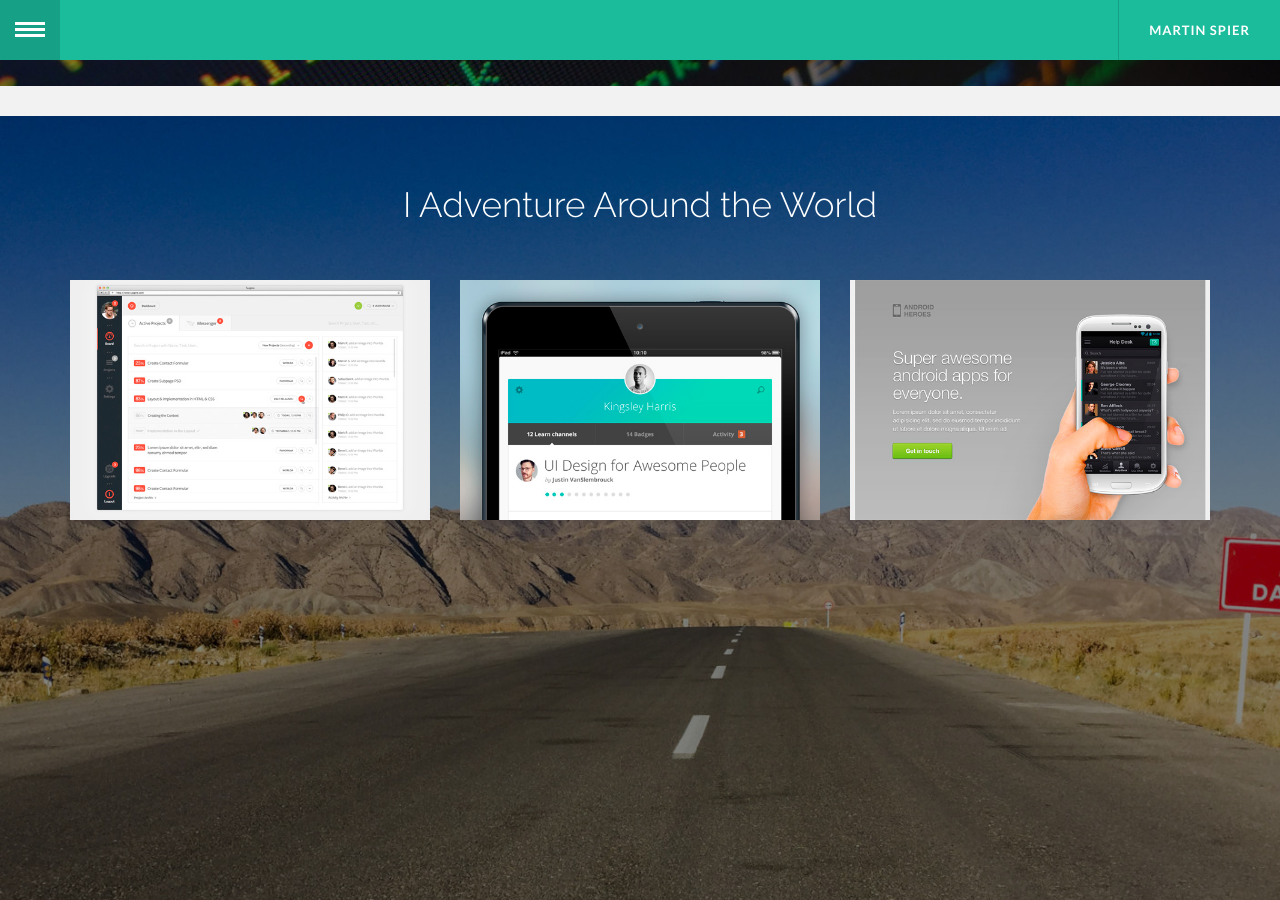
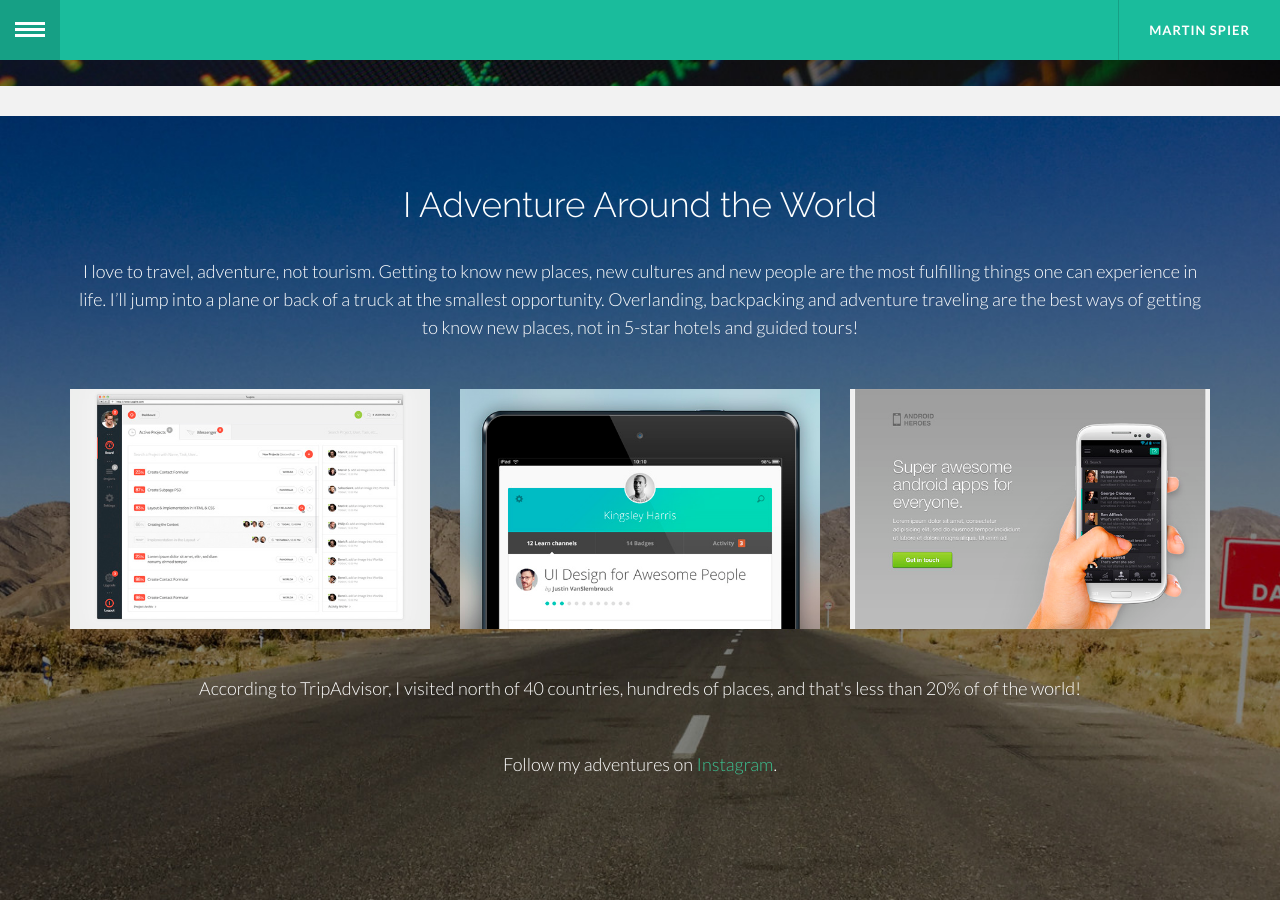
Before and after one commit to spiermar/spiermar.github.io, a Jekyll site: the page built from index.html, in a window 1280 px wide and 900 px high, scrolled down 3699 px. Built offline with Jekyll 4.4.1, drawn with Linux system fonts in a browser that asks for light colours.

Commit message:
feat: adventures section content

```diff
--- a/_includes/adventures.html
+++ b/_includes/adventures.html
@@ -3,17 +3,21 @@
   <div class="container">
     <h3>I Adventure Around the World</h3>
     <br>
+    <p>I love to travel, adventure, not tourism. Getting to know new places, new cultures and new people are the most
+      fulfilling things one can experience in life. I’ll jump into a plane or back of a truck at the smallest
+      opportunity. Overlanding, backpacking and adventure traveling are the best ways of getting to know new places,
+      not in 5-star hotels and guided tours!</p>
     <br>
     <div class="row">
 
-      <!-- PORTFOLIO IMAGE 1 -->
+      <!-- Mongol Rally -->
       <div class="col-md-4 ">
         <div class="grid mask">
           <figure>
             <img class="img-responsive" src="/public/img/portfolio/folio01.jpg" alt="">
             <figcaption>
-              <h5>DASHBOARD</h5>
-              <a data-toggle="modal" href="#myModal" class="btn btn-primary btn-lg">Take a Look</a>
+              <h5>Mongol Rally</h5>
+              <a data-toggle="modal" href="#mongol-rally-modal" class="btn btn-primary btn-lg">Take a Look</a>
             </figcaption>
             <!-- /figcaption -->
           </figure>
@@ -24,22 +28,21 @@
       </div>
       <!-- /col -->
 
-
-      <!-- MODAL SHOW THE PORTFOLIO IMAGE. In this demo, all links point to this modal. You should create
-                            a modal for each of your projects. -->
-
-      <div class="modal fade" id="myModal" tabindex="-1" role="dialog" aria-labelledby="myModalLabel" aria-hidden="true">
+      <div class="modal fade" id="mongol-rally-modal" tabindex="-1" role="dialog" aria-labelledby="mongol-rally-modal-label"
+        aria-hidden="true">
         <div class="modal-dialog">
           <div class="modal-content">
             <div class="modal-header">
               <button type="button" class="close" data-dismiss="modal" aria-hidden="true">&times;</button>
-              <h4 class="modal-title">Project Title</h4>
+              <h4 class="modal-title">Mongol Rally</h4>
             </div>
             <div class="modal-body">
               <p><img class="img-responsive" src="/public/img/portfolio/folio01.jpg" alt=""></p>
-              <p>This project was crafted for Some Name corp. Detail here a little about your job requirements and the
-                tools used. Tell about the challenges faced and what you and your team did to solve it.</p>
-              <p><b><a href="#">Visit Site</a></b></p>
+              <p>In 2015 I completed the <a href="http://www.theadventurists.com/mongol-rally/">Mongol Rally</a>,
+                driving over 12.000 miles, across 21 countries, over 2 months, for charity. It was one of the most
+                amazing adventures I experienced so far, and hopefully, the start of something incredible! I'm still
+                going over all the pictures and working on what will soon be a great series of posts on Medium.</p>
+              <p><b><a href="http://www.theadventurists.com/mongol-rally/">Visit Site</a></b></p>
             </div>
             <div class="modal-footer">
               <button type="button" class="btn btn-default" data-dismiss="modal">Close</button>
@@ -51,15 +54,14 @@
       </div>
       <!-- /.modal -->
 
-
-      <!-- PORTFOLIO IMAGE 2 -->
+      <!-- Rickshaw Run -->
       <div class="col-md-4">
         <div class="grid mask">
           <figure>
             <img class="img-responsive" src="/public/img/portfolio/folio02.jpg" alt="">
             <figcaption>
-              <h5>UI DESIGN</h5>
-              <a data-toggle="modal" href="#myModal" class="btn btn-primary btn-lg">Take a Look</a>
+              <h5>Rickshaw Run</h5>
+              <a data-toggle="modal" href="#rickshaw-run-modal" class="btn btn-primary btn-lg">Take a Look</a>
             </figcaption>
             <!-- /figcaption -->
           </figure>
@@ -70,14 +72,39 @@
       </div>
       <!-- /col -->
 
-      <!-- PORTFOLIO IMAGE 3 -->
+      <div class="modal fade" id="rickshaw-run-modal" tabindex="-1" role="dialog" aria-labelledby="rickshaw-run-modal-label"
+        aria-hidden="true">
+        <div class="modal-dialog">
+          <div class="modal-content">
+            <div class="modal-header">
+              <button type="button" class="close" data-dismiss="modal" aria-hidden="true">&times;</button>
+              <h4 class="modal-title">Rickshaw Run</h4>
+            </div>
+            <div class="modal-body">
+              <p><img class="img-responsive" src="/public/img/portfolio/folio02.jpg" alt=""></p>
+              <p>In 2017, I participated in the <a href="http://www.theadventurists.com/rickshaw-run/">Rickshaw Run</a>,
+                driving a <a href="https://en.wikipedia.org/wiki/Auto_rickshaw">tuk tuk</a> in India, top to bottom,
+                from Rajasthan to Kerala. Over 3.000 km, with a max speed of 30 km/h, going downhill.</p>
+              <p><b><a href="http://www.theadventurists.com/rickshaw-run/">Visit Site</a></b></p>
+            </div>
+            <div class="modal-footer">
+              <button type="button" class="btn btn-default" data-dismiss="modal">Close</button>
+            </div>
+          </div>
+          <!-- /.modal-content -->
+        </div>
+        <!-- /.modal-dialog -->
+      </div>
+      <!-- /.modal -->
+
+      <!-- Llama Run -->
       <div class="col-md-4">
         <div class="grid mask">
           <figure>
             <img class="img-responsive" src="/public/img/portfolio/folio03.jpg" alt="">
             <figcaption>
-              <h5>ANDROID PAGE</h5>
-              <a data-toggle="modal" href="#myModal" class="btn btn-primary btn-lg">Take a Look</a>
+              <h5>Llama Run</h5>
+              <a data-toggle="modal" href="#llama-run-modal" class="btn btn-primary btn-lg">Take a Look</a>
             </figcaption>
             <!-- /figcaption -->
           </figure>
@@ -87,8 +114,40 @@
         <br>
       </div>
       <!-- /col -->
+
+      <div class="modal fade" id="llama-run-modal" tabindex="-1" role="dialog" aria-labelledby="llama-run-modal-label"
+        aria-hidden="true">
+        <div class="modal-dialog">
+          <div class="modal-content">
+            <div class="modal-header">
+              <button type="button" class="close" data-dismiss="modal" aria-hidden="true">&times;</button>
+              <h4 class="modal-title">Llama Run</h4>
+            </div>
+            <div class="modal-body">
+              <p><img class="img-responsive" src="/public/img/portfolio/folio03.jpg" alt=""></p>
+              <p>Earlier in 2018, me and a few frieds decided to drive old VW Bugs from South Brazil to Peru! We lost a
+                car (and a participant) on the way, but we managed to visit Iguazu Falls, cross the Andes, the Atacama
+                desert, drove into Salar de Uyuni in Bolivia, went to Lake Titicaca and Machu Picchu, and arrived in
+                Cusco to complete our month-long adventure.</p>
+              <p><b><a href="https://www.polarsteps.com/MartinSpier/673967-llama-run?s=A03F0547-E0E4-48C0-AE1A-27849DDA3991">Visit
+                    Site</a></b></p>
+            </div>
+            <div class="modal-footer">
+              <button type="button" class="btn btn-default" data-dismiss="modal">Close</button>
+            </div>
+          </div>
+          <!-- /.modal-content -->
+        </div>
+        <!-- /.modal-dialog -->
+      </div>
+      <!-- /.modal -->
     </div>
     <!-- /row -->
+    <br>
+    <p>According to TripAdvisor, I visited north of 40 countries, hundreds of places, and that's less than 20% of of
+      the world!</p>
+    <br>
+    <p>Follow my adventures on <a href="https://www.instagram.com/unchartedcorners">Instagram</a>.</p>
   </div>
   <!-- /container -->
 </div>
```
Also changed, not shown: adventures.md (deleted, +0 -22 lines).
